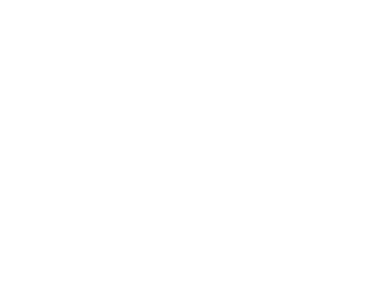
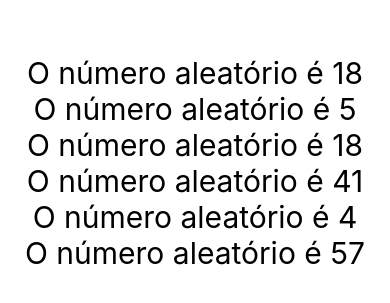
Before and after one commit to gustavoclay/iesb_programacao_dispositivos_moveis, a React Native app in the folder my-app/: screen / in a window 390 px wide. Shown: the part 259-562 px from the top of the page. Built offline with nearby package versions, Linux system fonts and the light colour scheme.

Commit message:
Exercio numero aleatorio

```diff
--- a/my-app/App.js
+++ b/my-app/App.js
@@ -3,6 +3,7 @@
 import MeuComponente from './componentes/semana02/MeuComponente';
 import MeuComponente2 from './componentes/semana02/MeuComponente2';
 import MeuComponente3 from './componentes/semana02/MeuComponente3';
+import NumeroAleatorio from './componentes/semana03/NumeroAleatorio';
 
 export default function App() {
   return (
@@ -10,7 +11,14 @@
       {/* <MeuComponente /> */}
       {/* <MinMax min="10" max="20" /> */}
 
-      <MeuComponente />
+      {/* <MeuComponente /> */}
+
+      <NumeroAleatorio min={1} max={60} />
+      <NumeroAleatorio min={1} max={60} />
+      <NumeroAleatorio min={1} max={60} />
+      <NumeroAleatorio min={1} max={60} />
+      <NumeroAleatorio min={1} max={60} />
+      <NumeroAleatorio min={1} max={60} />
 
 
     </View>
--- /dev/null
+++ b/my-app/componentes/semana03/NumeroAleatorio.js
@@ -0,0 +1,18 @@
+import { StyleSheet, Text, View } from 'react-native'
+import React from 'react'
+
+export default function NumeroAleatorio(props) {
+
+    const {min, max} = props
+
+    const delta = max - min
+    const numeroAleatorio = Math.floor(Math.random() * delta) + min
+
+  return (
+    <View>
+      <Text style={{fontSize: 30}}>O número aleatório é {numeroAleatorio}</Text>
+    </View>
+  )
+}
+
+const styles = StyleSheet.create({})
```
